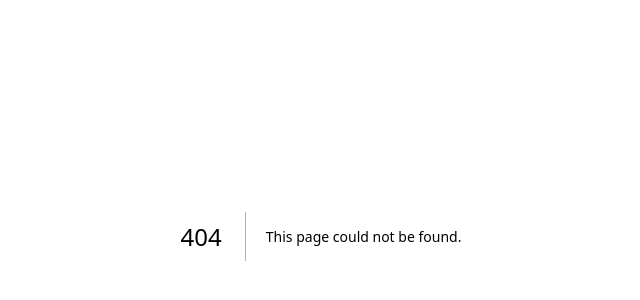
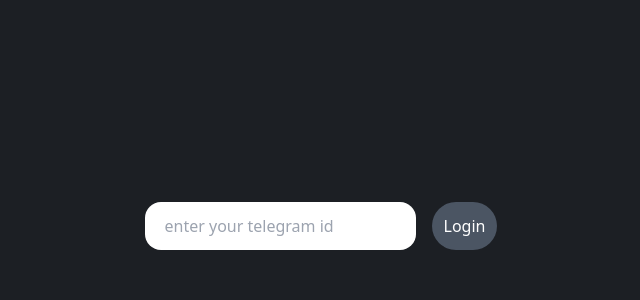
Before and after one commit to moon920830/button-game-frontend, a Next.js app: page /index1 in a window 1280 px wide. Before the commit this address had no page. Shown: the part 164-464 px from the top of the page, without its empty margins (319-959 px from the left). Built offline with nearby package versions, Linux system fonts and the light colour scheme.

Commit message:
last commit

```diff
--- a/pages/index.tsx
+++ b/pages/index.tsx
@@ -1,19 +1,18 @@
 "use client";
 
 import { useState, useEffect} from 'react';
+import { useRouter } from 'next/router';
 import axios from 'axios';
 import Link from 'next/link';
 import { updateItem } from '../app/lib/api';
-import { useRouter }  from 'next/router';
 import Button from '@mui/material/Button';
 
 export default function Index() {
   const [count, setCount] = useState<number>(0);
   const [mount, setMount] = useState<number>(1000);
+  const [user, setUser] = useState<string>('');
   const [showAnimation, setShowAnimation] = useState(false);
   const router = useRouter();
-
-
   const handleChange = () => {
     setShowAnimation(true);
     setTimeout(() => {
@@ -43,20 +42,34 @@
   }, [mount]);
 
   useEffect(() => {
-    const { user } = router.query;
-    if (user) {
-      console.log(user)
-      const fetchData = async () => {
+    const fetchData = async () => {
+    try {
+      if (router.query.user) {
+        setUser(router.query.user.toString()); // Ensure user is a string
+      }
+      // console.log(user);
+
+      if (user) {
+        // Make sure to include the full URL with http:// or https://
         const response = await axios.post('https://button-game-backend.onrender.com/items', { user });
-        if(response.data.stats == 'success') {
-          const id  = response.data.item._id;
+        // const response = await axios.post('http://localhost:5000/items', { user });
+        if (response.data.stats === 'success') {
+          const id = response.data.item._id;
           localStorage.setItem("id", id);
+        } else {
+          alert("Login error");
         }
-        else alert("login error");
+      } else {
+        console.log("No user parameter found");
       }
-      fetchData();
-    }
-    else alert("login error");
+    } catch (error) {
+      console.error("Error fetching data:", error);
+      alert("Error fetching data");
+    }};
+    fetchData();
+  }, [router.query.user]);
+  useEffect(() => {
+
     const fetchInitialData = async () => {
       try {
         const response = await axios.get('https://button-game-backend.onrender.com/items'); // Adjust the URL if needed
@@ -71,12 +84,12 @@
       }
     };
     fetchInitialData();
-  }, []);
+  });
   return (
     <>
       <div className="px-2 py-3 flex bg-[#453209] items-center">
         <img src="/images/avatar.png" alt="AvatarImg" className=' w-10 h-10'></img>
-        <div className=' text-sm font-medium text-white ml-3'>Tim Mark(CEO)</div>
+        <div className=' text-sm font-medium text-white ml-3'>@{user}</div>
         <Button variant="contained" sx={{paddingY: '8px', fontSize: '12px', paddingX: '8px', marginLeft: 'auto', borderRadius: '20px', textTransform: 'none', background: '#4C432D'}}>Choose exchange</Button>
       </div>
       <div className='px-2 pb-5'>
--- /dev/null
+++ b/pages/index1.tsx
@@ -0,0 +1,43 @@
+"use client";
+
+import { useState,useEffect, ChangeEvent } from 'react';
+import axios from 'axios';
+import Router, { useRouter }  from 'next/router';
+
+import Button from '@mui/material/Button';
+
+export default function Index() {
+  const [itemId, setItemId] = useState<string>('');
+  const router = useRouter();
+
+  useEffect(() => {
+    // Get the 'user' parameter from the URL
+    const { user } = router.query;
+    if (user) {
+      console.log(user)
+      setItemId(user as string);
+    }
+  }, [router.query]);
+
+  const handleInputChange = (e: ChangeEvent<HTMLInputElement>) => {
+    setItemId(e.target.value);
+  };
+  const fetchData = async () => {
+    const response = await axios.post('http://localhost:5000/items', { itemId });
+    if(response.data.stats == 'success') {
+      const id  = response.data.item._id;
+      localStorage.setItem("id", id);
+      Router.push("/home");
+
+    }
+    else alert("login error");
+  }
+  return (
+    <>
+      <div className='px-2 pb-5 flex justify-center h-screen items-center space-x-4'>
+        <input type='text' value={itemId} placeholder='enter your telegram id' className='px-5 py-3 rounded-2xl' onChange={handleInputChange}></input>
+        <div className=' bg-gray-600 px-3 py-3 rounded-3xl text-white' onClick={fetchData}>Login</div>
+      </div>
+    </>
+  );
+}
```
